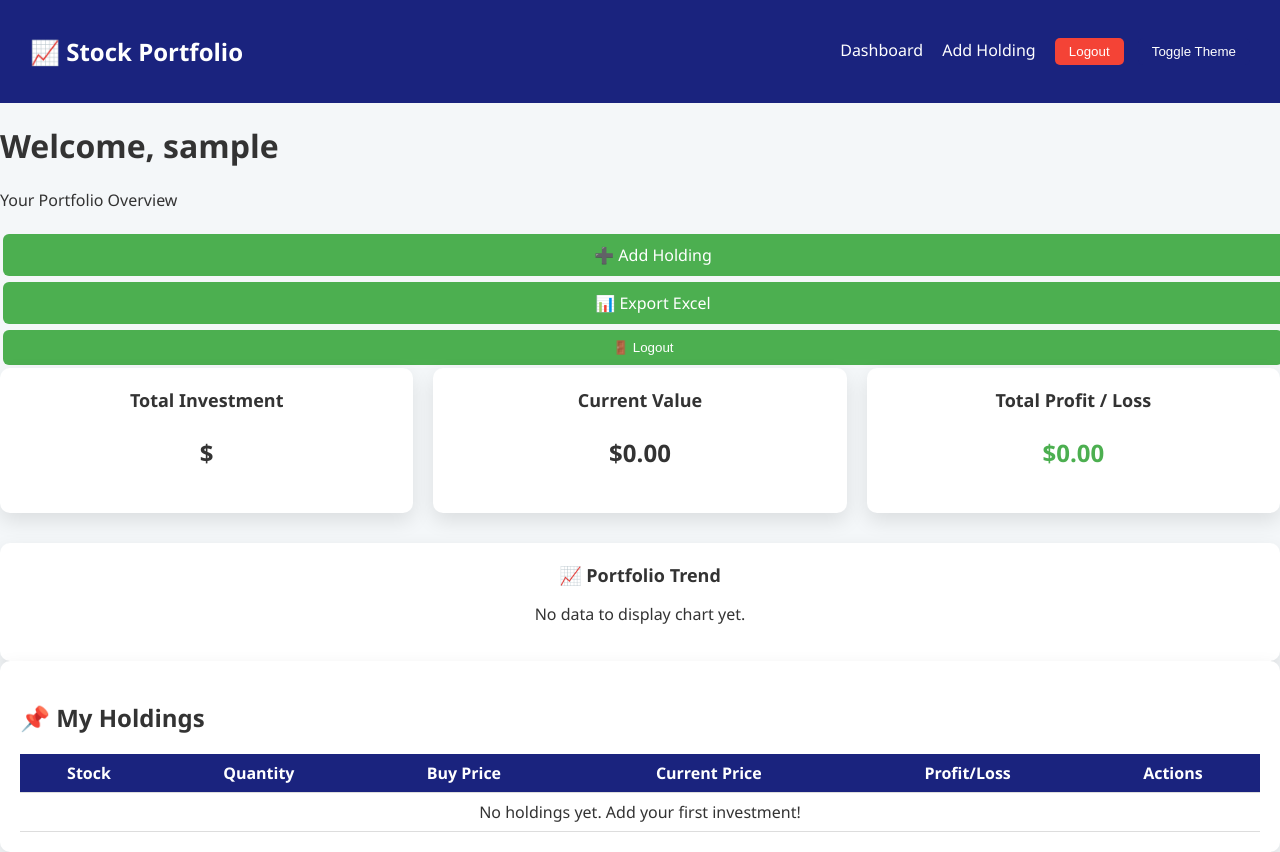
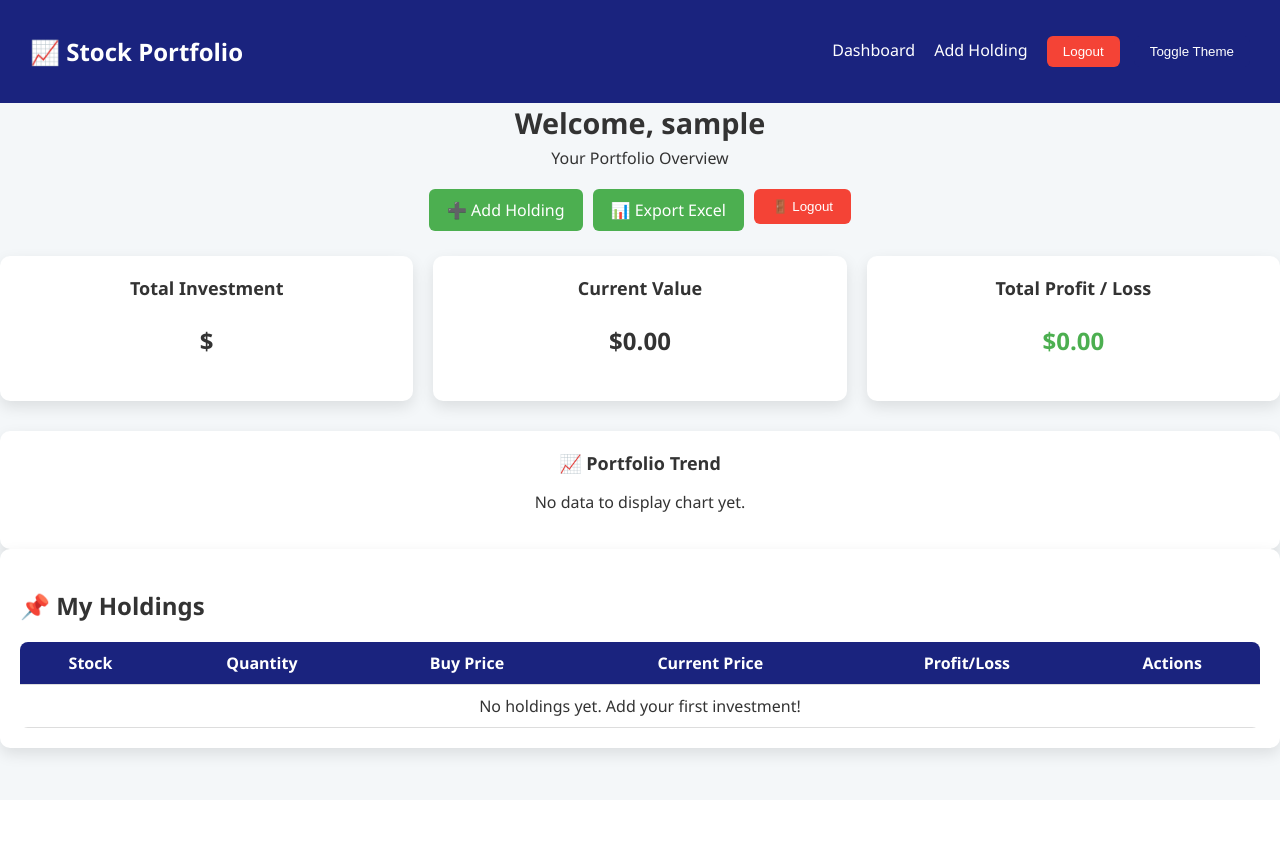
Before and after one commit to Mayank14-03/stock_portfolio_project, a Django app: page / in a window 1280 px wide. After the commit the page ends 765 px from the top, so only its background shows below. Run offline with Django 5.2, Linux system fonts and the light colour scheme; the visitor is signed in with stand-in values (Sample User, id 1); data that the repository does not hold is empty.

Commit message:
Updated styles.css with improved dashboard design

```diff
--- a/portfolio/static/portfolio/css/styles.css
+++ b/portfolio/static/portfolio/css/styles.css
@@ -48,20 +48,66 @@ body, html {
     text-decoration: none;
 }
 .navbar a:hover { text-decoration: underline; }
+
 .btn-logout, .btn-toggle {
     background: var(--loss);
     color: white;
     border: none;
-    padding: 6px 14px;
-    border-radius: 5px;
+    padding: 8px 16px;
+    border-radius: 6px;
     cursor: pointer;
+    font-weight: 500;
+    transition: background 0.3s;
 }
-.btn-logout:hover { background: #e53935; }
+.btn-logout:hover { background: #c62828; }
 .btn-toggle {
     margin-left: 10px;
     background: var(--primary);
 }
 .btn-toggle:hover { background: var(--primary-hover); }
+
+/* ========= Dashboard Header ========= */
+.dashboard-header {
+    text-align: center;
+    margin-bottom: 20px;
+}
+.dashboard-header h1 {
+    margin: 0;
+    font-size: 1.8rem;
+}
+.dashboard-header p {
+    margin: 5px 0;
+    color: var(--text-color);
+}
+
+/* ========= Dashboard Actions ========= */
+.dashboard-actions {
+    display: flex;
+    justify-content: center;
+    gap: 10px;
+    margin-bottom: 25px;
+    flex-wrap: wrap;
+}
+
+.btn-action {
+    background: #4CAF50;
+    color: white;
+    padding: 10px 18px;
+    border: none;
+    border-radius: 6px;
+    cursor: pointer;
+    font-weight: 500;
+    text-decoration: none;
+    display: inline-block;
+    transition: background 0.3s;
+}
+.btn-action:hover { background: #45a049; }
+.btn-action.logout {
+    background: var(--loss);
+}
+.btn-action.logout:hover {
+    background: #c62828;
+}
 
 /* ========= Cards ========= */
 .cards-container {
@@ -69,19 +115,20 @@ body, html {
     gap: 20px;
     margin-bottom: 30px;
     flex-wrap: wrap;
+    justify-content: center;
 }
 .card {
     background: var(--card-bg);
     padding: 20px;
     border-radius: 10px;
     flex: 1 1 250px;
-    box-shadow: 0 8px 20px rgba(0,0,0,0.1);
+    box-shadow: 0 6px 15px rgba(0,0,0,0.1);
     transition: transform 0.3s, box-shadow 0.3s, background 0.3s;
     text-align: center;
 }
 .card:hover {
     transform: translateY(-5px);
-    box-shadow: 0 12px 30px rgba(0,0,0,0.2);
+    box-shadow: 0 10px 25px rgba(0,0,0,0.2);
 }
 .card h3 { margin: 0; font-size: 18px; font-weight: bold; }
 .card .value { font-size: 1.5rem; font-weight: bold; }
@@ -93,24 +140,29 @@ body, html {
     background: var(--card-bg);
     padding: 20px;
     border-radius: 10px;
-    box-shadow: 0 8px 20px rgba(0,0,0,0.1);
+    box-shadow: 0 6px 15px rgba(0,0,0,0.1);
+    margin-bottom: 30px;
 }
-.table-container {
-    overflow-x: auto;
-}
+.table-container { overflow-x: auto; }
+
 table {
     width: 100%;
     border-collapse: collapse;
+    border-radius: 8px;
+    overflow: hidden;
 }
 thead { background: var(--primary); color: #fff; }
-th, td { padding: 8px; text-align: center; border-bottom: 1px solid #ddd; }
-tbody tr:hover { background: rgba(0,0,0,0.05); }
+th, td { padding: 10px; text-align: center; border-bottom: 1px solid #ddd; }
+tbody tr:nth-child(even) { background: rgba(0,0,0,0.03); }
+tbody tr:hover { background: rgba(0,0,0,0.07); transition: 0.2s; }
+
 .action-link {
     color: #1a73e8;
     text-decoration: none;
+    font-weight: 500;
 }
 .action-link:hover { text-decoration: underline; }
-.action-link.delete { color: red; }
+.action-link.delete { color: var(--loss); }
 
 /* ========= Forms ========= */
 .form-container {
@@ -119,7 +171,7 @@ tbody tr:hover { background: rgba(0,0,0,0.05); }
     background: var(--card-bg);
     padding: 25px;
     border-radius: 10px;
-    box-shadow: 0 8px 20px rgba(0,0,0,0.1);
+    box-shadow: 0 6px 15px rgba(0,0,0,0.1);
 }
 .form-container input, select {
     width: 100%;
@@ -128,42 +180,36 @@ tbody tr:hover { background: rgba(0,0,0,0.05); }
     border-radius: 6px;
     background: transparent;
     color: var(--text-color);
-    margin: 5px 0;
+    margin: 8px 0;
 }
 input:focus, select:focus {
-    border-color: #4CAF50;
+    border-color: var(--primary);
     outline: none;
 }
-.btn-submit, .btn-action {
+.btn-submit {
     width: 100%;
     padding: 10px;
     border: none;
     border-radius: 6px;
     cursor: pointer;
-    text-decoration: none;
-    display: inline-block;
     text-align: center;
-    transition: 0.3s;
+    background: var(--primary);
+    color: white;
+    font-weight: 500;
+    transition: background 0.3s;
 }
-.btn-submit { background: var(--primary); color: white; }
 .btn-submit:hover { background: var(--primary-hover); }
-.btn-action { background-color: #4CAF50; color: white; margin: 3px; }
-.btn-action:hover { background-color: #45a049; }
 
-/* Dashboard Header */
-.dashboard-header {
-    margin-bottom: 20px;
-}
-
-/* Chart */
+/* ========= Chart ========= */
 .chart-card img {
     max-width: 100%;
     height: auto;
     margin: 10px auto 0;
     display: block;
+    border-radius: 6px;
 }
 
-/* Messages Styling */
+/* ========= Messages ========= */
 .messages {
     margin-bottom: 15px;
     padding: 0;
@@ -186,7 +232,7 @@ input:focus, select:focus {
     border: 1px solid #b71c1c;
 }
 
-/* Extra Links */
+/* ========= Extra Links ========= */
 .extra-links {
     margin-top: 15px;
     text-align: center;
@@ -198,22 +244,21 @@ input:focus, select:focus {
 }
 .extra-links a:hover { text-decoration: underline; }
 
-/* ========= Responsive Design ========= */
+/* ========= Responsive ========= */
 @media (max-width: 992px) {
     .cards-container { flex-direction: column; gap: 15px; }
     .dashboard-actions { flex-direction: column; gap: 10px; }
-    .table-container { overflow-x: auto; }
     .btn-action, .btn-submit { width: 100%; }
 }
 
 @media (max-width: 768px) {
-    .cards-container .card .value { font-size: 1.2rem; }
-    th, td { padding: 6px; font-size: 0.8rem; }
+    .card .value { font-size: 1.2rem; }
+    th, td { padding: 6px; font-size: 0.85rem; }
     .form-container { padding: 20px; margin: 20px; }
 }
 
 @media (max-width: 480px) {
-    .cards-container .card .value { font-size: 1rem; }
+    .card .value { font-size: 1rem; }
     th, td { padding: 5px; font-size: 0.75rem; }
     .navbar { flex-direction: column; align-items: flex-start; gap: 10px; }
     .dashboard-header h1 { font-size: 1.3rem; }
```
